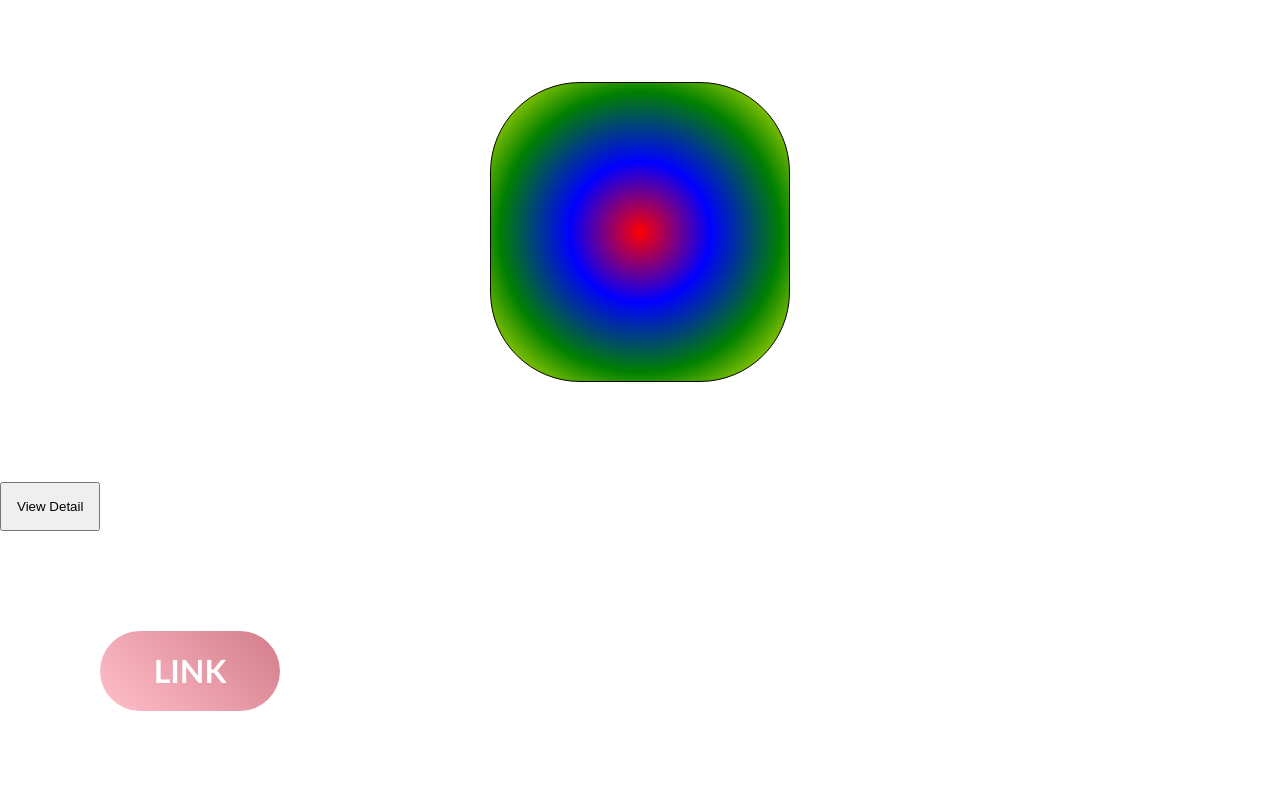
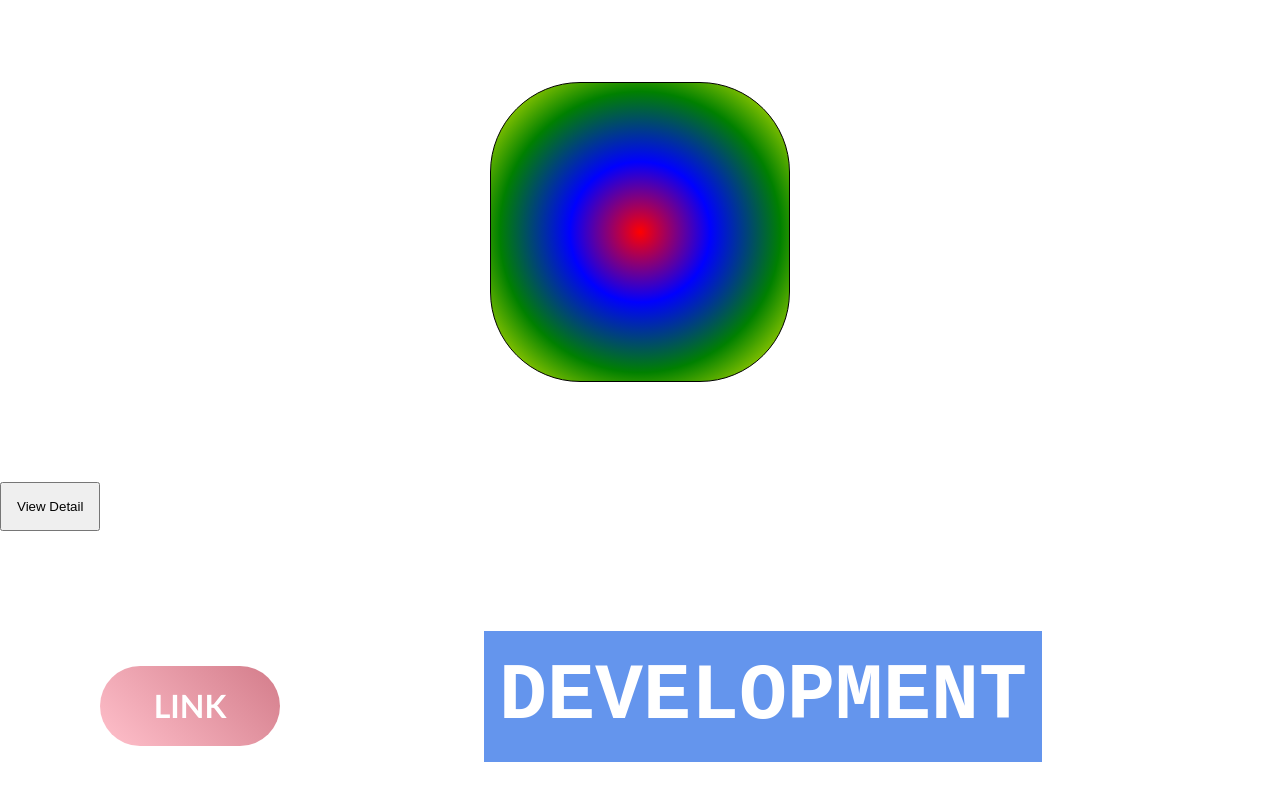
Before and after one commit to mini2929/inline_study, a plain HTML site: page index.html in a window 1280 px wide. Shown: the part 1918-2718 px from the top of the page. Drawn offline with Linux system fonts and the light colour scheme.

Commit message:
실무에서 많이 쓰이는 방법

```diff
--- a/css/style.css
+++ b/css/style.css
@@ -93,3 +93,15 @@ button {
     line-height: 80px;
     text-align: center;
 }
+
+.btnLinkFlex {
+    display: inline-block;
+    font-size: 5rem;
+    font-weight: bold;
+    font-family: 'Courier New', Courier, monospace;
+    color: white;
+    background-color: cornflowerblue;
+
+    margin: 100px;
+    padding: 20px 15px;
+}
--- a/index.html
+++ b/index.html
@@ -18,5 +18,6 @@
     <div class="box5"></div>
     <button>View Detail</button>
     <a href="#" class="btnLink">LINK</a>
+    <a href="#" class="btnLinkFlex">DEVELOPMENT</a>
 </body>
 </html>
```
